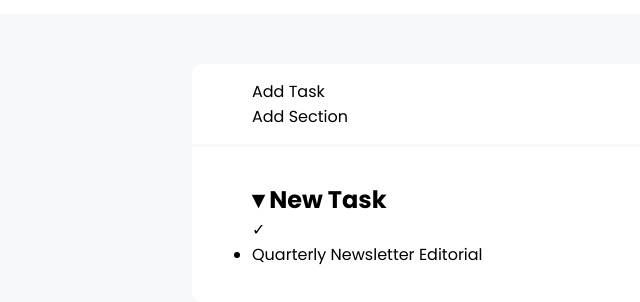
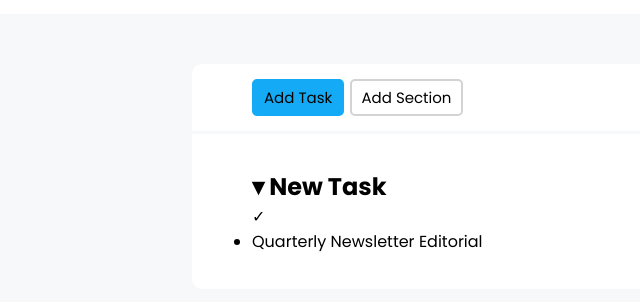
Before and after one commit to claudia13-prog/html-css-toboolist, a plain HTML site: page index.html in a window 1280 px wide. Shown: the part 78-380 px from the top of the page, without its empty margins (0-640 px from the left). Drawn offline with Linux system fonts and the light colour scheme.

Commit message:
added css to button section

```diff
--- a/css/style.css
+++ b/css/style.css
@@ -56,3 +56,23 @@ section{
 
 
 }
+
+/* Button Style */
+
+.button{
+
+    display: inline-block;
+    padding: 5px 10px;
+    border-radius: 5px;
+    border: 2px solid lightgray;
+    font-size: 15px;
+    margin-right: 1px;
+
+
+}
+
+#selected{
+    background-color: #14AAF5;
+    border: 2px solid #14AAF5;
+
+}
--- a/index.html
+++ b/index.html
@@ -29,8 +29,8 @@
 
         <section id="button-section" class="white-background">
 
-            <div class="buttom">Add Task</div>
-            <div class="buttom">Add Section</div>
+            <div id="selected" class="button">Add Task</div>
+            <div class="button">Add Section</div>
 
         </section>
 
```
